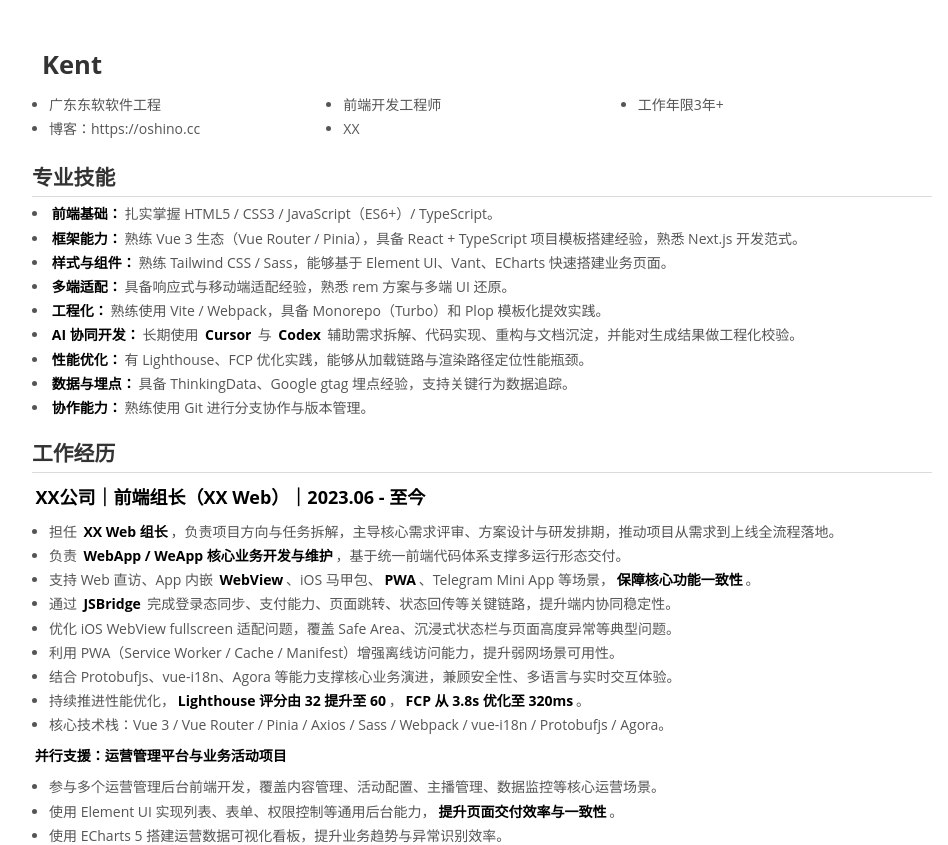
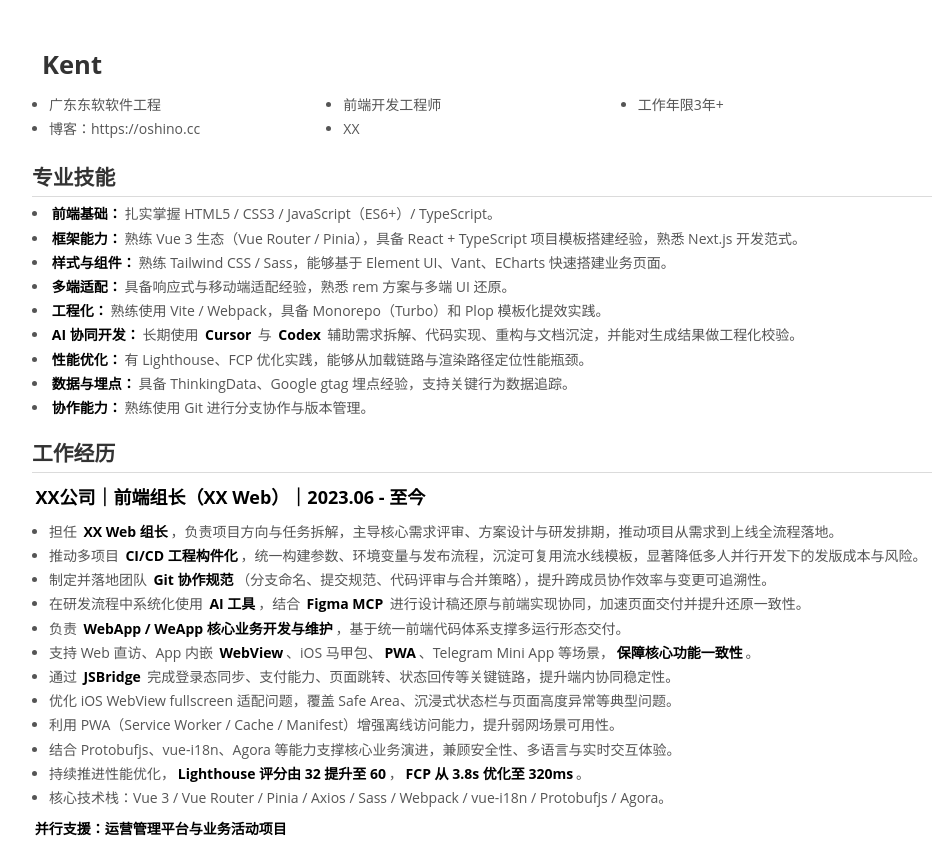
Before and after one commit to ooooshino/ooooshino.github.io, a Vue app: page / in a window 1280 px wide. Shown: the top 845 px of the page, without its empty margins (158-1106 px from the left). Built offline with nearby package versions, Linux system fonts and the light colour scheme.

Commit message:
chore(发布): 同步脱敏简历

```diff
--- a/src/components/CompanyExperience.vue
+++ b/src/components/CompanyExperience.vue
@@ -9,6 +9,15 @@
     <ul>
       <li>
         担任 <strong>XX Web 组长</strong>，负责项目方向与任务拆解，主导核心需求评审、方案设计与研发排期，推动项目从需求到上线全流程落地。
+      </li>
+      <li>
+        推动多项目 <strong>CI/CD 工程构件化</strong>，统一构建参数、环境变量与发布流程，沉淀可复用流水线模板，显著降低多人并行开发下的发版成本与风险。
+      </li>
+      <li>
+        制定并落地团队 <strong>Git 协作规范</strong>（分支命名、提交规范、代码评审与合并策略），提升跨成员协作效率与变更可追溯性。
+      </li>
+      <li>
+        在研发流程中系统化使用 <strong>AI 工具</strong>，结合 <strong>Figma MCP</strong> 进行设计稿还原与前端实现协同，加速页面交付并提升还原一致性。
       </li>
       <li>
         负责 <strong>WebApp / WeApp 核心业务开发与维护</strong>，基于统一前端代码体系支撑多运行形态交付。
```
